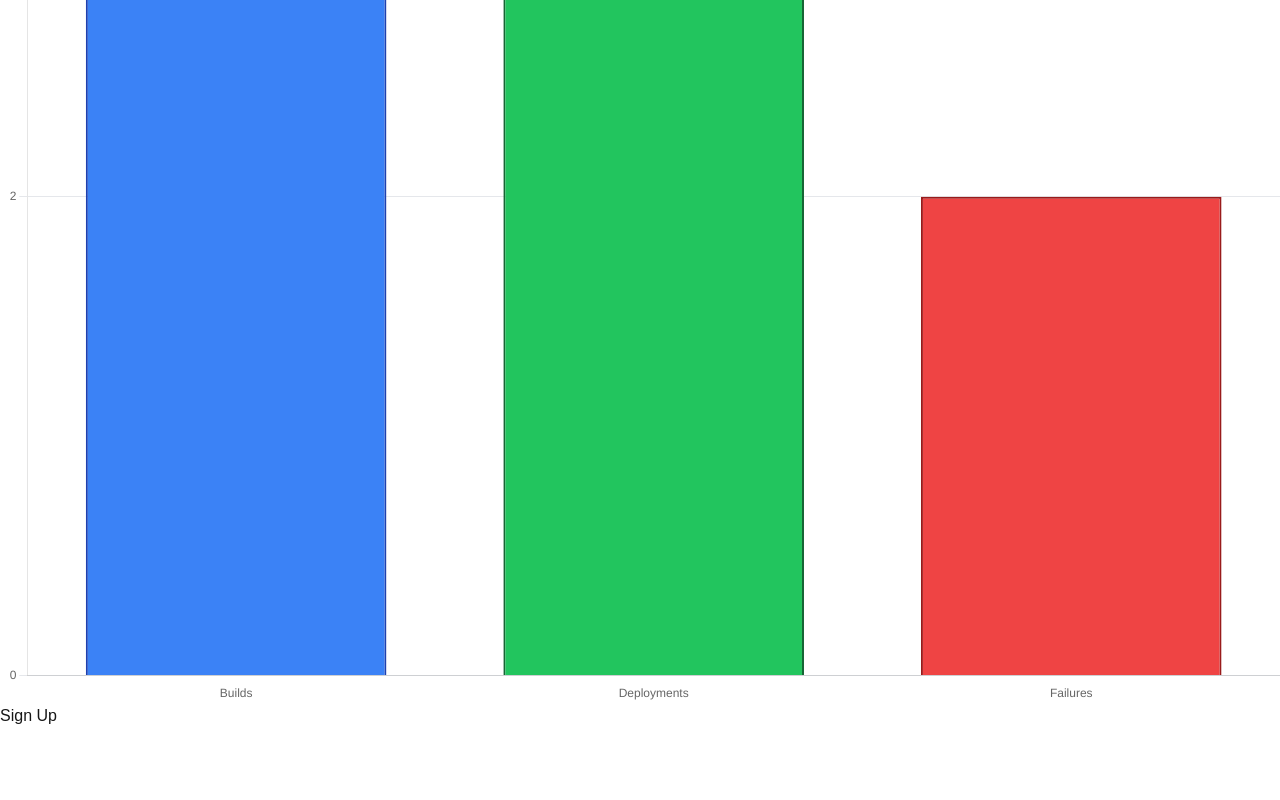
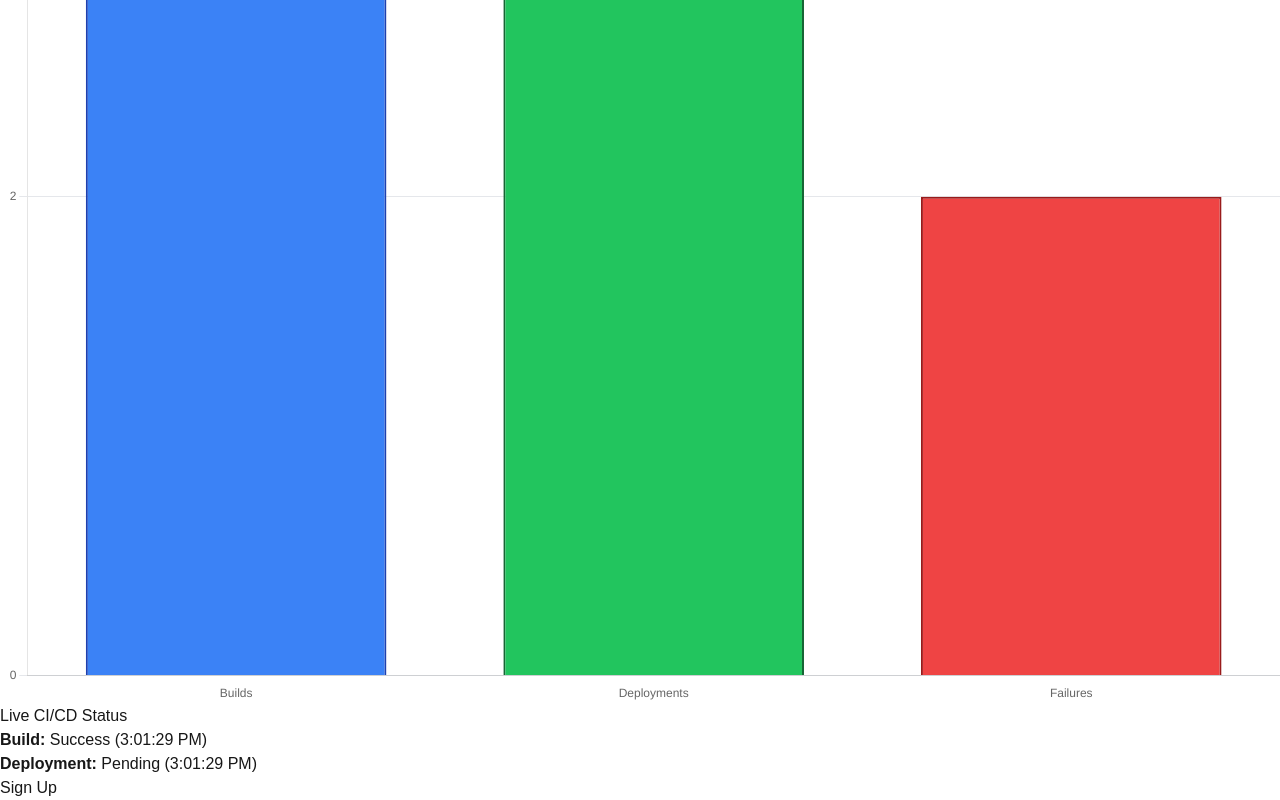
Before and after one commit to jaiteshg/DevOps-Dashboard-for-CI-CD-Monitoring, a Next.js app: page / in a window 1280 px wide. Shown: the part 2370-3170 px from the top of the page. Before the commit the page ends 3098 px from the top, so only its background shows below. Built offline with nearby package versions, Linux system fonts and the light colour scheme; no server answers.

Commit message:
feat: add live CI/CD status component and API endpoint

```diff
--- a/src/components/CICDChart.tsx
+++ b/src/components/CICDChart.tsx
@@ -9,7 +9,7 @@ export default function CICDChart() {
     datasets: [
       {
         label: "CI/CD Stats",
-        data: [12, 8, 2],
+        data: [12, 8, 2], // 🔹 Later, we can update this dynamically
         backgroundColor: ["#3B82F6", "#22C55E", "#EF4444"],
         borderColor: ["#1E40AF", "#166534", "#991B1B"],
         borderWidth: 2,
--- /dev/null
+++ b/src/components/CICDStatus.tsx
@@ -0,0 +1,43 @@
+import { useState, useEffect } from "react";
+
+export default function CICDStatus() {
+  const [status, setStatus] = useState({
+    build: { status: "Loading...", time: "" },
+    deployment: { status: "Loading...", time: "" },
+  });
+
+  useEffect(() => {
+    const fetchStatus = async () => {
+      try {
+        const res = await fetch(`/api/cicd/status`);
+        if (!res.ok) throw new Error("Failed to fetch CI/CD status");
+
+        const data = await res.json();
+        setStatus(data);
+      } catch (error) {
+        console.error("Error fetching CI/CD status:", error);
+      }
+    };
+
+    fetchStatus();
+    const interval = setInterval(fetchStatus, 5000); // Fetch every 5 seconds
+
+    return () => clearInterval(interval);
+  }, []);
+
+  return (
+    <div className="bg-white dark:bg-gray-800 p-6 shadow-md rounded-lg">
+      <h3 className="text-lg font-semibold mb-4 text-gray-900 dark:text-white">Live CI/CD Status</h3>
+      <div className="space-y-2">
+        <p className="text-gray-700 dark:text-gray-300">
+          <strong>Build:</strong> {status?.build?.status || "Fetching..."}{" "}
+          <span className="text-sm">({status?.build?.time || "..."})</span>
+        </p>
+        <p className="text-gray-700 dark:text-gray-300">
+          <strong>Deployment:</strong> {status?.deployment?.status || "Fetching..."}{" "}
+          <span className="text-sm">({status?.deployment?.time || "..."})</span>
+        </p>
+      </div>
+    </div>
+  );
+}
--- /dev/null
+++ b/src/pages/api/cicd/status.ts
@@ -0,0 +1,14 @@
+import { NextApiRequest, NextApiResponse } from "next";
+
+export default function handler(req: NextApiRequest, res: NextApiResponse) {
+  if (req.method !== "GET") {
+    return res.status(405).json({ error: "Method Not Allowed" });
+  }
+
+  const status = {
+    build: { status: "Success", time: new Date().toLocaleTimeString() },
+    deployment: { status: "Pending", time: new Date().toLocaleTimeString() },
+  };
+
+  res.status(200).json(status);
+}
--- a/src/pages/index.tsx
+++ b/src/pages/index.tsx
@@ -1,22 +1,24 @@
+import { useState } from "react";
 import Auth from "@/components/Auth";
+import CICDStatus from "@/components/CICDStatus";
 import Sidebar from "@/components/Sidebar";
+import { useRouter } from "next/router";
 import CICDChart from "@/components/CICDChart";
-import { useRouter } from "next/router";
 
 export default function Dashboard() {
   const router = useRouter();
+  const [activeTab, setActiveTab] = useState("home");
 
   return (
     <div className="flex h-screen bg-gray-100">
-      <Sidebar activeTab={""} setActiveTab={function (tab: string): void {
-        throw new Error("Function not implemented.");
-      } } />
+      <Sidebar activeTab={activeTab} setActiveTab={setActiveTab} />
       <main className="flex-1 p-6">
         <div className="flex justify-between items-center mb-4">
           <h2 className="text-2xl font-bold">Dashboard Overview</h2>
           <Auth />
         </div>
         <CICDChart />
+        <CICDStatus />
         <div className="mt-6 flex justify-center">
           <button
             onClick={() => router.push("/signup")}
```
